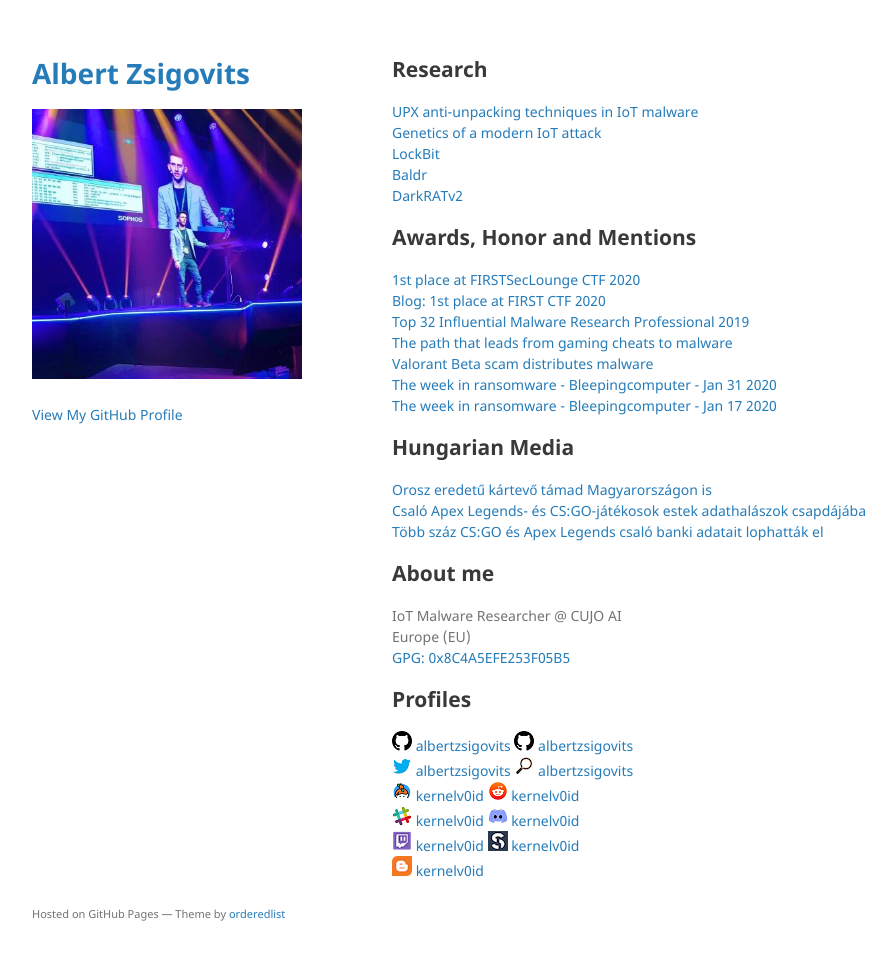
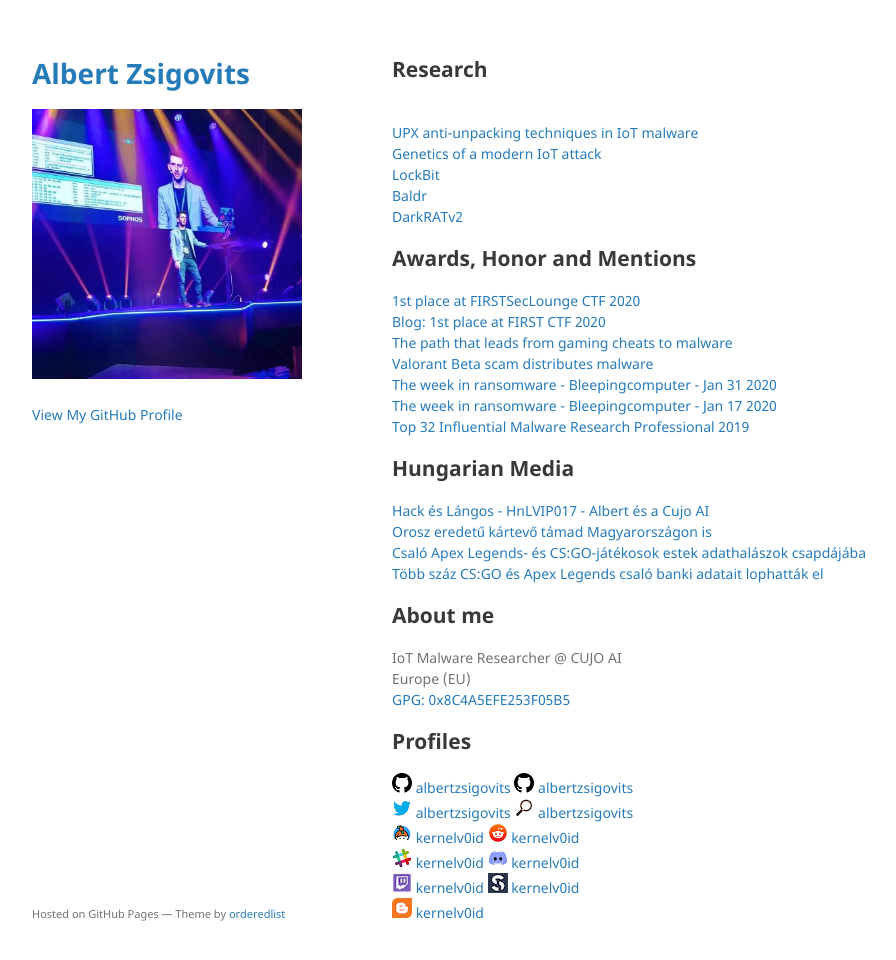
Before and after one commit to albertzsigovits/albertzsigovits.github.io, a Jekyll site: the page built from index.md, in a window 1280 px wide and 993 px high. Shown: the top 960 px of the window, without its empty margins (178-1074 px from the left). Built offline with Jekyll 4.4.1, drawn with Linux system fonts in a browser that asks for light colours; the repository's description, which GitHub fills in, is left out; our own code applies the rules of GitHub Pages for plain Markdown files.

Commit message:
Update index.md

```diff
--- a/index.md
+++ b/index.md
@@ -3,6 +3,7 @@ layout: default
 ---
 ## Research
 
+[]()
 [UPX anti-unpacking techniques in IoT malware](https://cujo.com/upx-anti-unpacking-techniques-in-iot-malware/)
 [Genetics of a modern IoT attack](https://cujo.com/genetics-of-a-modern-iot-attack/)
 [LockBit](https://news.sophos.com/en-us/2020/04/24/lockbit-ransomware-borrows-tricks-to-keep-up-with-revil-and-maze/)
@@ -13,14 +14,15 @@ layout: default
 
 [1st place at FIRSTSecLounge CTF 2020](https://www.first.org/resources/papers/ctf-jun2020/last4ofus.pdf)
 [Blog: 1st place at FIRST CTF 2020](https://cujo.com/cujo-ai-labs-won-first-2020-virtual-challenge-competition/)
-[Top 32 Influential Malware Research Professional 2019](https://static.peerlyst.com/image/upload/v1576213159/post-attachments/32_Influential_Malware_Research_Professionals_pkrtnw)
 [The path that leads from gaming cheats to malware](https://www.zdnet.com/article/security-blocking-the-path-that-leads-from-gaming-cheats-to-malware/)
 [Valorant Beta scam distributes malware](https://www.tomsguide.com/uk/news/valorant-beta-keygen-malware)
 [The week in ransomware - Bleepingcomputer - Jan 31 2020](https://www.bleepingcomputer.com/news/security/the-week-in-ransomware-january-31st-2020-taking-it-to-the-courts/)
 [The week in ransomware - Bleepingcomputer - Jan 17 2020](https://www.bleepingcomputer.com/news/security/the-week-in-ransomware-january-17th-2020-never-ends/)
+[Top 32 Influential Malware Research Professional 2019](https://static.peerlyst.com/image/upload/v1576213159/post-attachments/32_Influential_Malware_Research_Professionals_pkrtnw)
 
 ## Hungarian Media
 
+[Hack és Lángos - HnLVIP017 - Albert és a Cujo AI](https://hack-es-langos.simplecast.com/episodes/hnlvip017-albert-es-a-cujo-ai)
 [Orosz eredetű kártevő támad Magyarországon is](https://computerworld.hu/biztonsag/orosz-eredetu-kartevo-tamad-magyarorszagon-is-267556.html)
 [Csaló Apex Legends- és CS:GO-játékosok estek adathalászok csapdájába](https://www.gamestar.hu/hir/apex-legends-csgo-csalas-adatlopas-267091.html)
 [Több száz CS:GO és Apex Legends csaló banki adatait lophatták el](https://esport1.hu/news/2019/08/15/csgo-counter-strike-apex-legends-csalok-banki-adatait-loptak-el-malware-oroberto)
```
